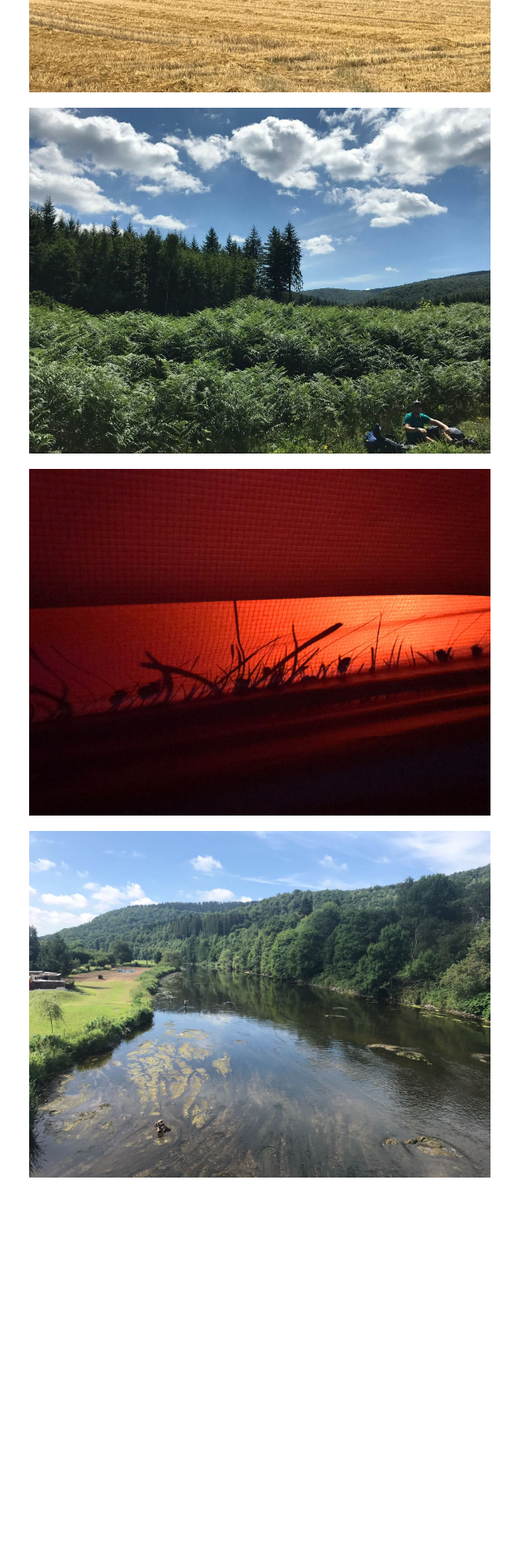
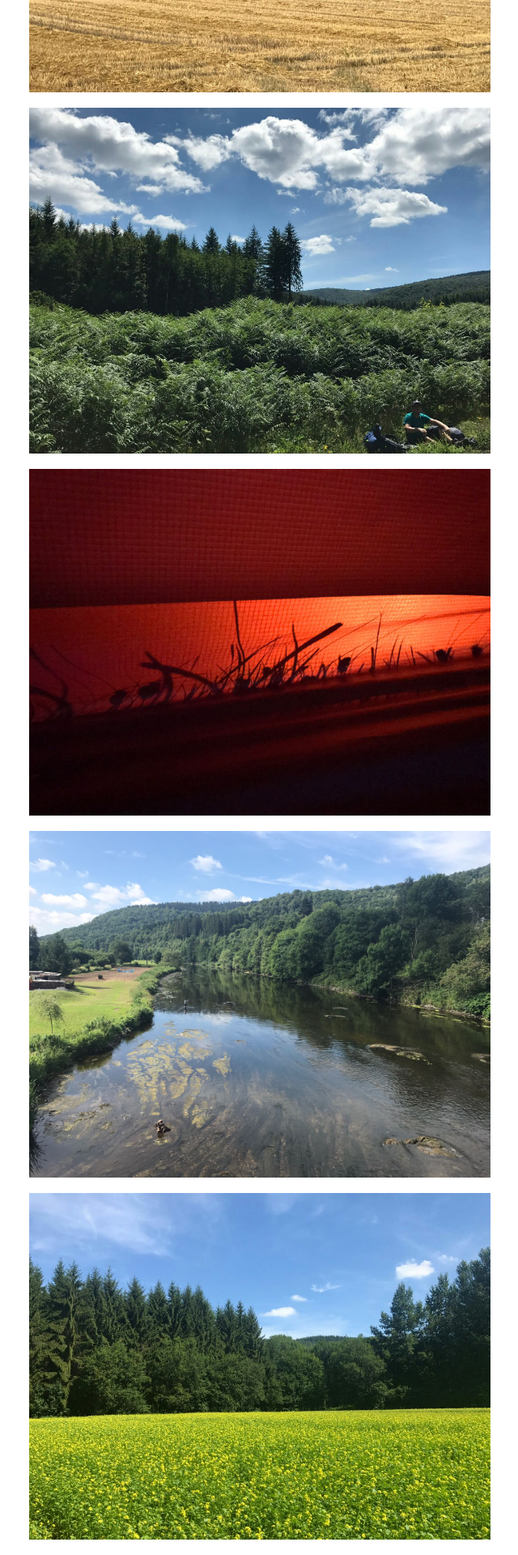
Before and after one commit to tombye/trexit, a Jekyll site: the page built from _posts/2017-07-17-particularly-pleasing-pics.markdown, in a window 1280 px wide. Shown: the part 2526-4446 px from the top of the page at 81% size, without its empty margins (124-764 px from the left). Built offline with Jekyll 4.4.1, drawn with Linux system fonts in a browser that asks for light colours; before the commit the page ends 3999 px from its top, so only the background shows below that.

Commit message:
Update 2017-07-17-particularly-pleasing-pics.markdown

```diff
--- a/_posts/2017-07-17-particularly-pleasing-pics.markdown
+++ b/_posts/2017-07-17-particularly-pleasing-pics.markdown
@@ -18,3 +18,5 @@ categories: jekyll update
 ![Silhouette of grass through a red tent](https://github.com/tombye/trexit/raw/gh-pages/assets/images/orange-tent-silhouetted-grass.jpg)
 
 ![The River Semois with blue skies, trees and grass.](https://github.com/tombye/trexit/raw/gh-pages/assets/images/the-semois-from-les-hautes-rivieres.jpg)
+
+![Blue sky, green trees and yellow field.](https://github.com/tombye/trexit/raw/gh-pages/assets/images/blue-sky-green-trees-and-yellow-field.jpg)
```
